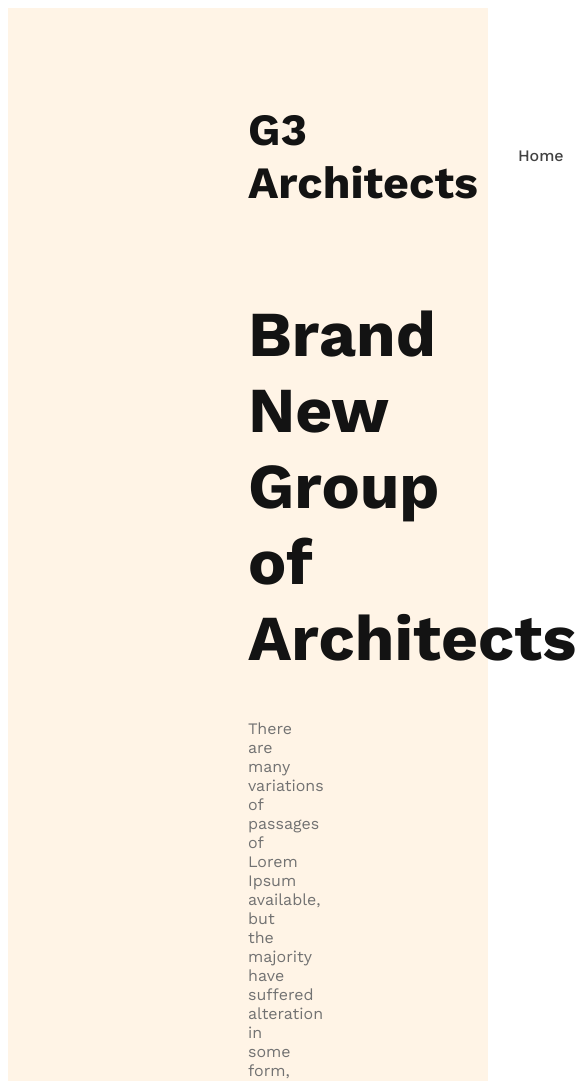
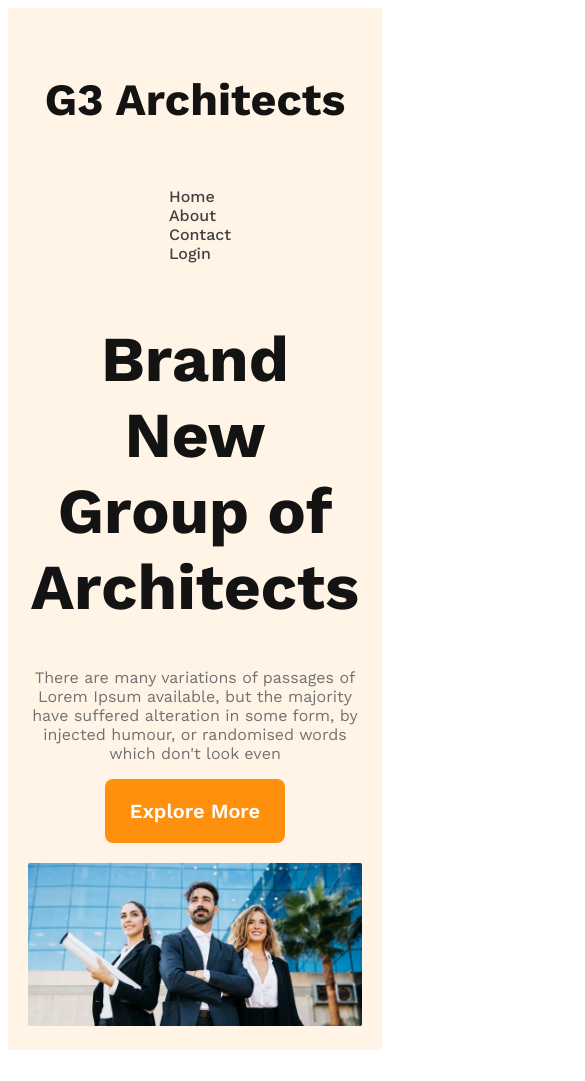
Before and after one commit to MisterRakib112/G3-Architects-Website, a plain HTML site: page index.html in a window 390 px wide. Shown: the top 1081 px of the page, 585 px wide, since content can reach past the window. After the commit the page ends 1058 px from the top, so only its background shows below. Drawn offline with nearby package versions, Linux system fonts and the light colour scheme.

Commit message:
finish header section with responsive for mobile and tablet

```diff
--- a/styles/style.css
+++ b/styles/style.css
@@ -5,7 +5,14 @@
     font-family: 'Work Sans', sans-serif;
 }
 .btn-primary{
-
+    border-radius: 8px;
+    background: #FF900E;
+    padding: 20px 25px;
+    color: #fff;
+    border: none;
+    font-size: 1.25rem;
+    font-weight: 600;
+    cursor: pointer;
 }
 header{
     background: rgba(255, 144, 14, 0.10);
@@ -49,3 +56,32 @@ nav li a{
 .banner-description{
     color: #727272;
 }
+.banner img{
+    margin-top: 20px;
+    width: 100%;
+}
+
+/* responsive media queries */
+/* Mobile devices */
+@media screen and (max-width:576px) {
+    header{
+        padding: 20px;
+    }
+    nav{
+        flex-direction: column;
+    }
+    nav>ul{
+        flex-direction: column;
+    }
+
+}
+
+/* Tablet or medium devices */
+@media screen and (min-width:577px) and (max-width:960px) {
+    header{
+        padding: 50px;
+    }
+    nav{
+        flex-direction: column;
+    }
+}
```
